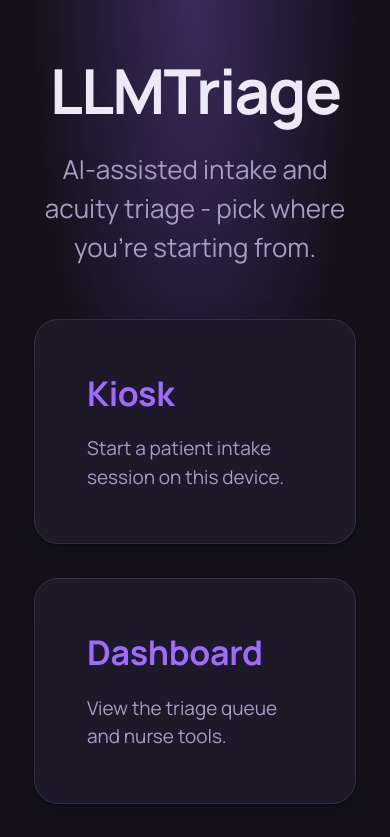
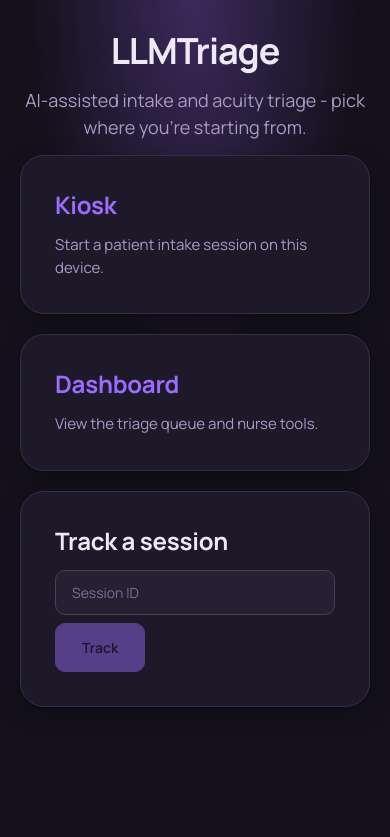
Before and after one commit to Rezivann/HMH-Triage-Aide, a React (Vite) app in the folder front-end/: page / in a window 390 px wide. Shown: the top 837 px of the page. Built offline with nearby package versions, Linux system fonts and the light colour scheme.

Commit message:
More general changes

```diff
--- a/front-end/src/modes/kiosk/components/EndScreen.jsx
+++ b/front-end/src/modes/kiosk/components/EndScreen.jsx
@@ -46,7 +46,7 @@ export default function EndScreen({ sessionId, trackUrl }) {
               // adjoining block margins collapse to the larger value, so
               // this is what actually widens the gap below the QR code
               // specifically, not just duplicating the existing spacing.
-              marginBottom: 'var(--space-5)',
+              marginBottom: 'calc(var(--space-3) + 0.5rem)',
             }}
           >
             <QRCodeSVG value={trackUrl} size={220} />
--- a/front-end/src/shared/styles/theme.css
+++ b/front-end/src/shared/styles/theme.css
@@ -73,6 +73,29 @@
      used behind hero sections for the "product page" look the redesign
      asked for, without introducing anything outside the established palette. */
   --glow-accent: radial-gradient(60% 60% at 50% 0%, rgba(157, 107, 255, 0.28), transparent 70%);
+}
+
+/* The type/space scale above is tuned for laptop-and-up viewports (kiosk
+   touchscreen, nurse dashboard). On a small screen - a patient's own phone
+   viewing TrackApp, or MobileCaptureApp - that same scale reads oversized,
+   so it's dialed back down here rather than left to overflow/wrap
+   awkwardly. */
+@media (max-width: 640px) {
+  :root {
+    --text-xs: 0.75rem;
+    --text-sm: 0.875rem;
+    --text-base: 0.9375rem;
+    --text-lg: 1.125rem;
+    --text-xl: 1.5rem;
+    --text-2xl: 1.875rem;
+    --text-3xl: 2.25rem;
+
+    --space-2: 0.5rem;
+    --space-3: 0.875rem;
+    --space-4: 1.25rem;
+    --space-5: 1.75rem;
+    --space-6: 2.5rem;
+  }
 }
 
 @media (prefers-reduced-motion: reduce) {
@@ -314,10 +337,14 @@ video {
   max-width: 900px;
   margin: 0 auto;
   min-height: 100vh;
-  padding: var(--space-6) var(--space-4);
+  /* Top padding and the gap below the title are deliberately smaller than
+     --space-6/--space-5 (not just referencing them) - those two also drive
+     card padding and other spacing that should stay generous; only the
+     title-to-content distance needed pulling up. */
+  padding: var(--space-4) var(--space-4);
   display: flex;
   flex-direction: column;
-  gap: var(--space-5);
+  gap: var(--space-3);
 }
 
 .shell--wide {
@@ -330,7 +357,7 @@ video {
   background: var(--color-surface);
   border: 1px solid var(--color-border);
   border-radius: var(--radius-lg);
-  padding: var(--space-5);
+  padding: calc(var(--space-5) + 0.375rem);
   box-shadow: var(--shadow-card);
 }
 
```
Also changed, not shown: 1 other file (tests, documents, lock files or other folders).
